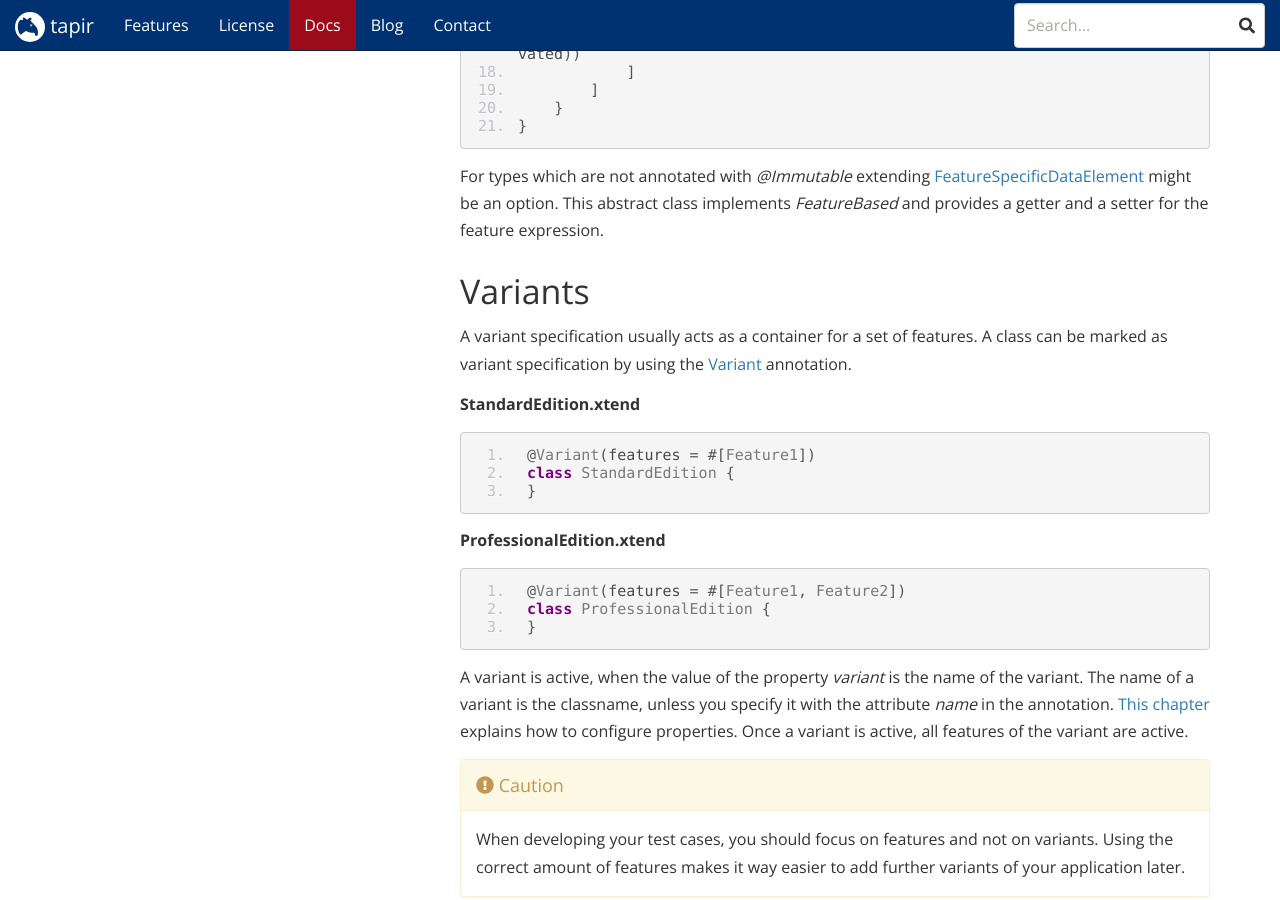
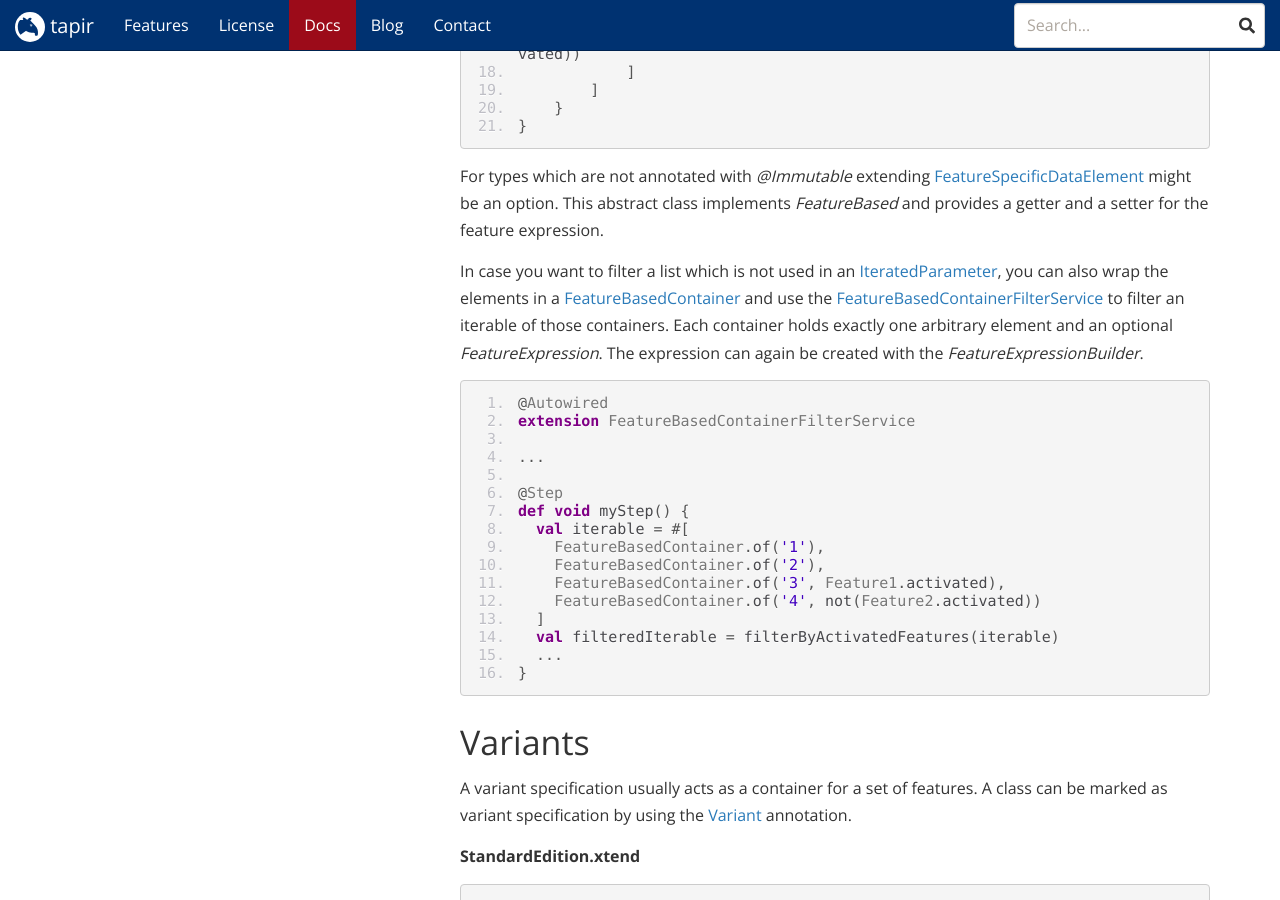
Before and after one commit to tapir-test/tapir-website, a Jekyll site: the page built from _docs/controlflow/Variant_Management.md, in a window 1280 px wide and 900 px high, scrolled down 3558 px. Built offline with Jekyll 4.4.1, drawn with Linux system fonts in a browser that asks for light colours; nearby versions of some CDN libraries; comment, search, counter and statistics services are not loaded; some of the changed text lies outside the part shown.

Commit message:
New element FeatureBasedContainer and service FeatureBasedContainerFilterService.
Signed-off-by: Nils Christian Ehmke <nils-christian.ehmke@bmiag.de>

````diff
--- a/_docs/controlflow/Variant_Management.md
+++ b/_docs/controlflow/Variant_Management.md
@@ -159,7 +159,7 @@ If you are using [data providers]({{"/docs/testdata/data-injection/" | prepend:
 disable parts of the provided data by checking for features. Your data
 element classes should implement [FeatureBased](https://www.javadoc.io/page/de.bmiag.tapir/tapir/latest/de/bmiag/tapir/variant/data/FeatureBased.html). The
 method *getActivateByFeatureExpression()* returns an optional
-[FeatureExpression](https://www.javadoc.io/page/de.bmiag.tapir/tapir/latest/de/bmiag/tapir/variant/feature/expression/FeatureExpression.html) which can be built by [using FeatureExpressionBuilder](https://www.javadoc.io/page/de.bmiag.tapir/tapir/latest/de/bmiag/tapir/variant/feature/expression/FeatureExpressionBuilder.html).
+[FeatureExpression](https://www.javadoc.io/page/de.bmiag.tapir/tapir/latest/de/bmiag/tapir/variant/feature/expression/FeatureExpression.html) which can be built by using  [FeatureExpressionBuilder](https://www.javadoc.io/page/de.bmiag.tapir/tapir/latest/de/bmiag/tapir/variant/feature/expression/FeatureExpressionBuilder.html).
 The extension provides methods similar to those of
 the *FeatureActivated* and *FeatureNotActivated* annotations. In conjunction
 with <i>tapir's</i> [Immutables]({{"/docs/extensions/immutables/" | prepend: site.baseurl}}) you can declare your feature based objects like
@@ -205,6 +205,28 @@ For types which are not annotated with *@Immutable* extending
 class implements *FeatureBased* and provides a getter and a setter for the
 feature expression.
 
+In case you want to filter a list which is not used in an [IteratedParameter](https://www.javadoc.io/page/de.bmiag.tapir/tapir/latest/de/bmiag/tapir/execution/annotations/parameter/IteratedParameter.html), you can also wrap the elements in a [FeatureBasedContainer](https://www.javadoc.io/page/de.bmiag.tapir/tapir/latest/de/bmiag/tapir/variant/service/FeatureBasedContainer.html) and use the [FeatureBasedContainerFilterService](https://www.javadoc.io/page/de.bmiag.tapir/tapir/latest/de/bmiag/tapir/variant/service/FeatureBasedContainerFilterService.html) to filter an iterable of those containers. Each container holds exactly one arbitrary element and an optional *FeatureExpression*. The expression can again be created with the *FeatureExpressionBuilder*.
+
+``` xtend
+@Autowired
+extension FeatureBasedContainerFilterService
+
+...
+
+@Step
+def void myStep() {
+  val iterable = #[
+    FeatureBasedContainer.of('1'),
+    FeatureBasedContainer.of('2'),
+    FeatureBasedContainer.of('3', Feature1.activated),
+    FeatureBasedContainer.of('4', not(Feature2.activated))
+  ]
+  val filteredIterable = filterByActivatedFeatures(iterable)
+  ...
+}
+```
+
+
 ## Variants
 
 A variant specification usually acts as a container for a set of
````
Also changed, not shown: _docs/tapir-changelog/tapir-changelog-3.3.0.md (+5 -0 lines).
